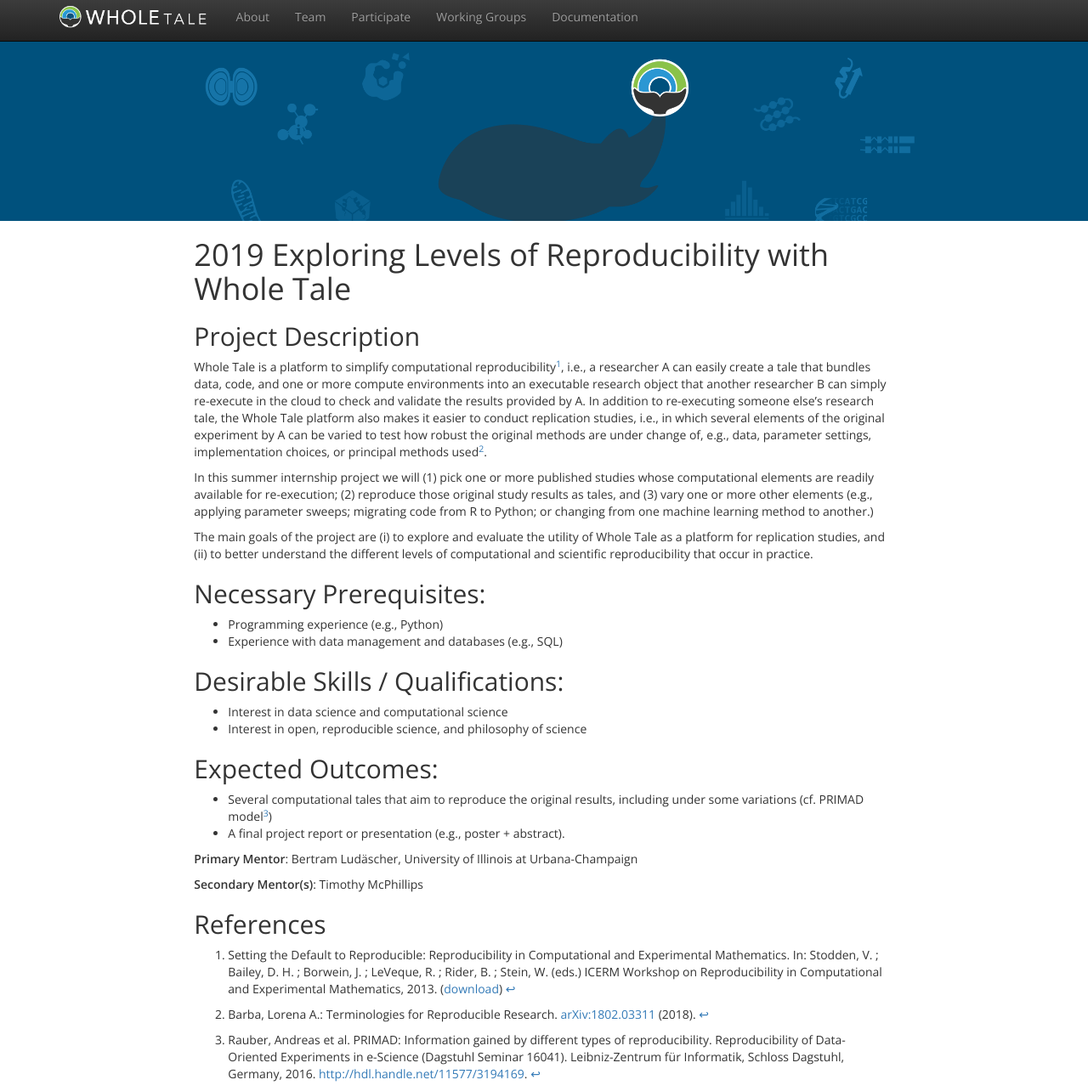
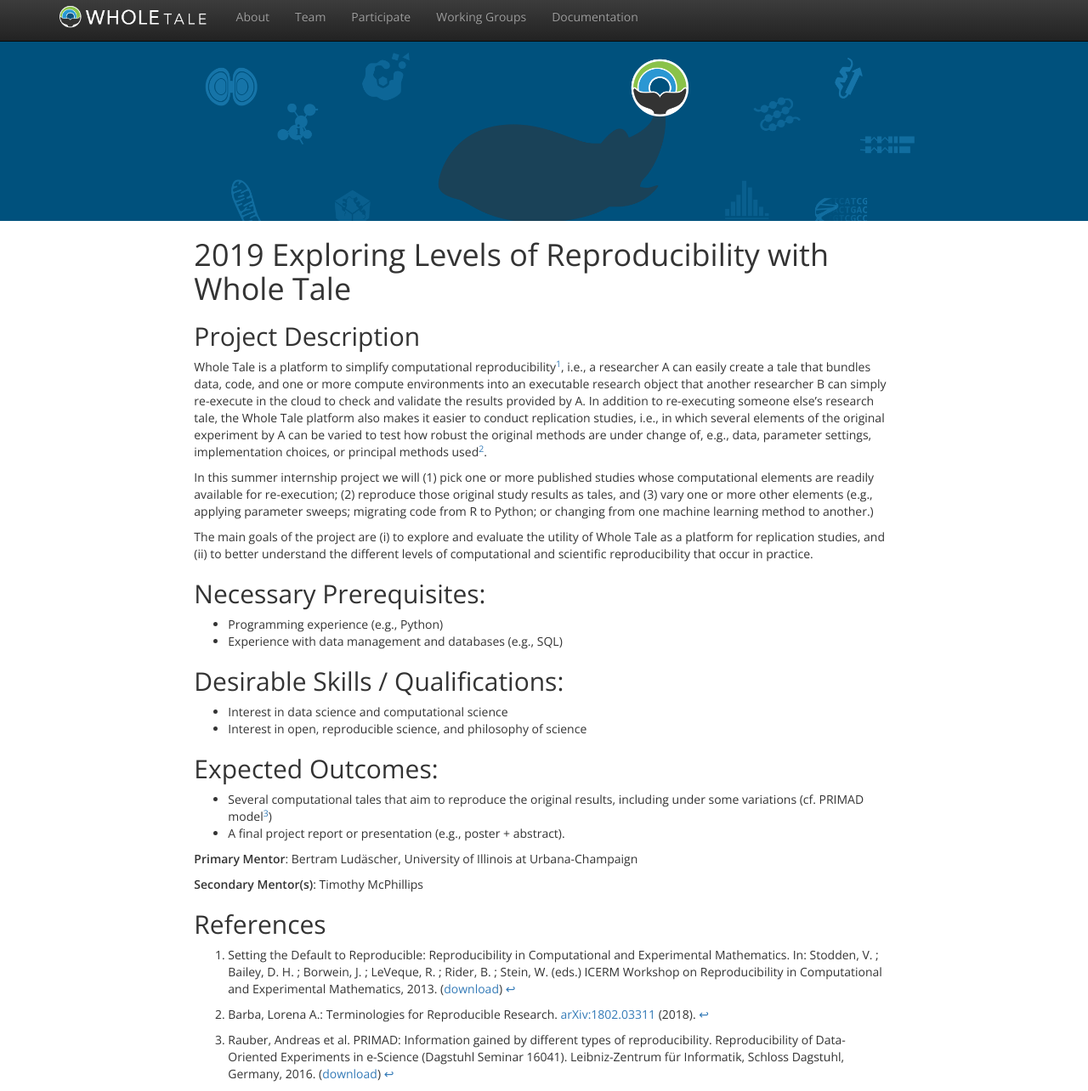
Before and after one commit to whole-tale/whole-tale.github.io-old, a Jekyll site: the page built from _internship_projects/2019-reproducibility-levels.md, in a window 1280 px wide and 1284 px high. Shown: the whole window at 85% size. Built offline with Jekyll 4.4.1, drawn with Linux system fonts in a browser that asks for light colours; nearby versions of some CDN libraries.

Commit message:
update link

```diff
--- a/_internship_projects/2019-reproducibility-levels.md
+++ b/_internship_projects/2019-reproducibility-levels.md
@@ -55,4 +55,4 @@ in practice.
 
 [^Barb18]: Barba, Lorena A.: Terminologies for Reproducible Research. [arXiv:1802.03311](https://arxiv.org/abs/1802.03311) (2018).
 
-[^RBDF16]: Rauber, Andreas et al. PRIMAD: Information gained by different types of reproducibility. Reproducibility of Data-Oriented Experiments in e-Science (Dagstuhl Seminar 16041). Leibniz-Zentrum für Informatik, Schloss Dagstuhl, Germany, 2016. [http://hdl.handle.net/11577/3194169](http://hdl.handle.net/11577/3194169).
+[^RBDF16]: Rauber, Andreas et al. PRIMAD: Information gained by different types of reproducibility. Reproducibility of Data-Oriented Experiments in e-Science (Dagstuhl Seminar 16041). Leibniz-Zentrum für Informatik, Schloss Dagstuhl, Germany, 2016. ([download](http://drops.dagstuhl.de/opus/volltexte/2016/5817/pdf/dagrep_v006_i001_p108_s16041.pdf))
```
